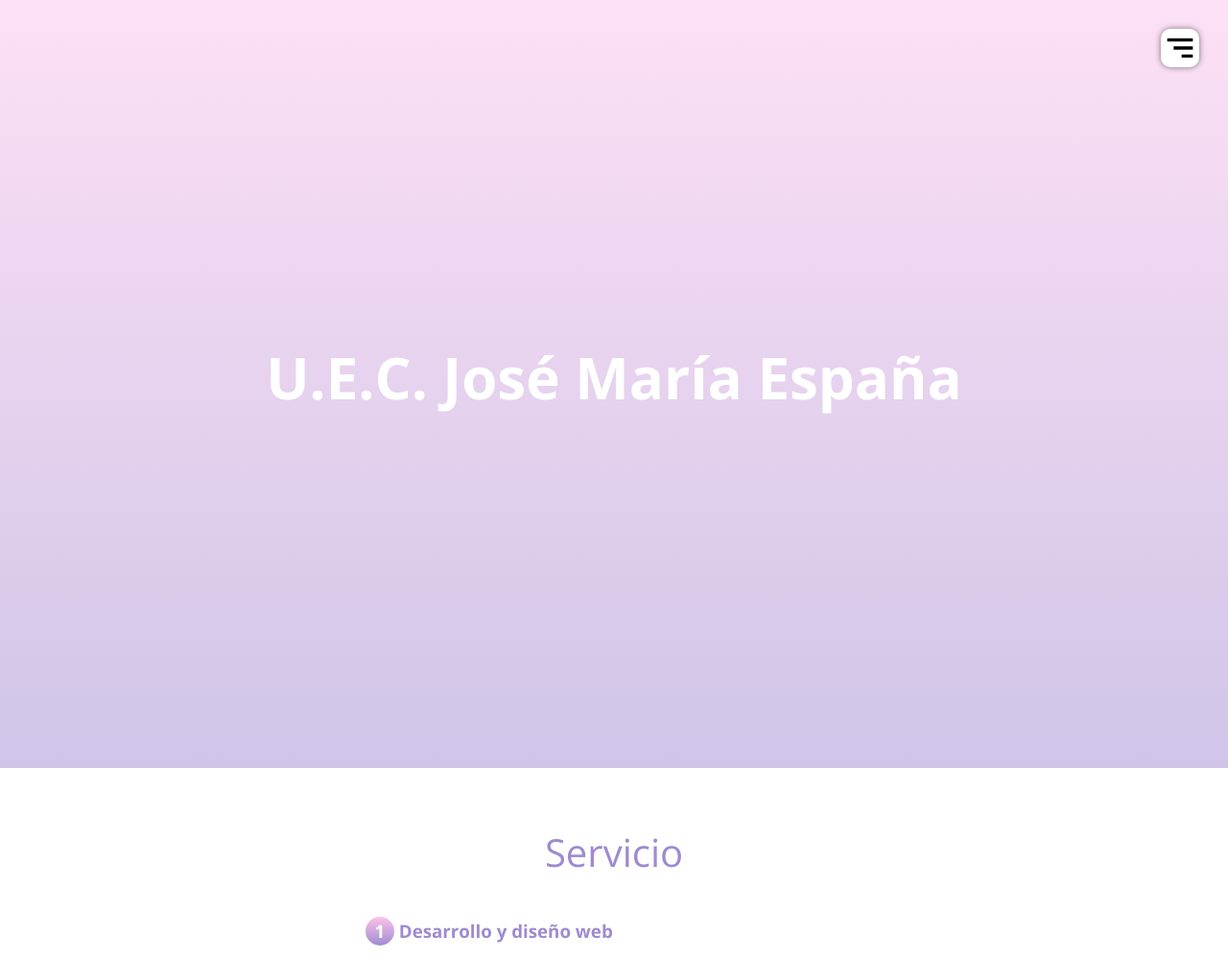
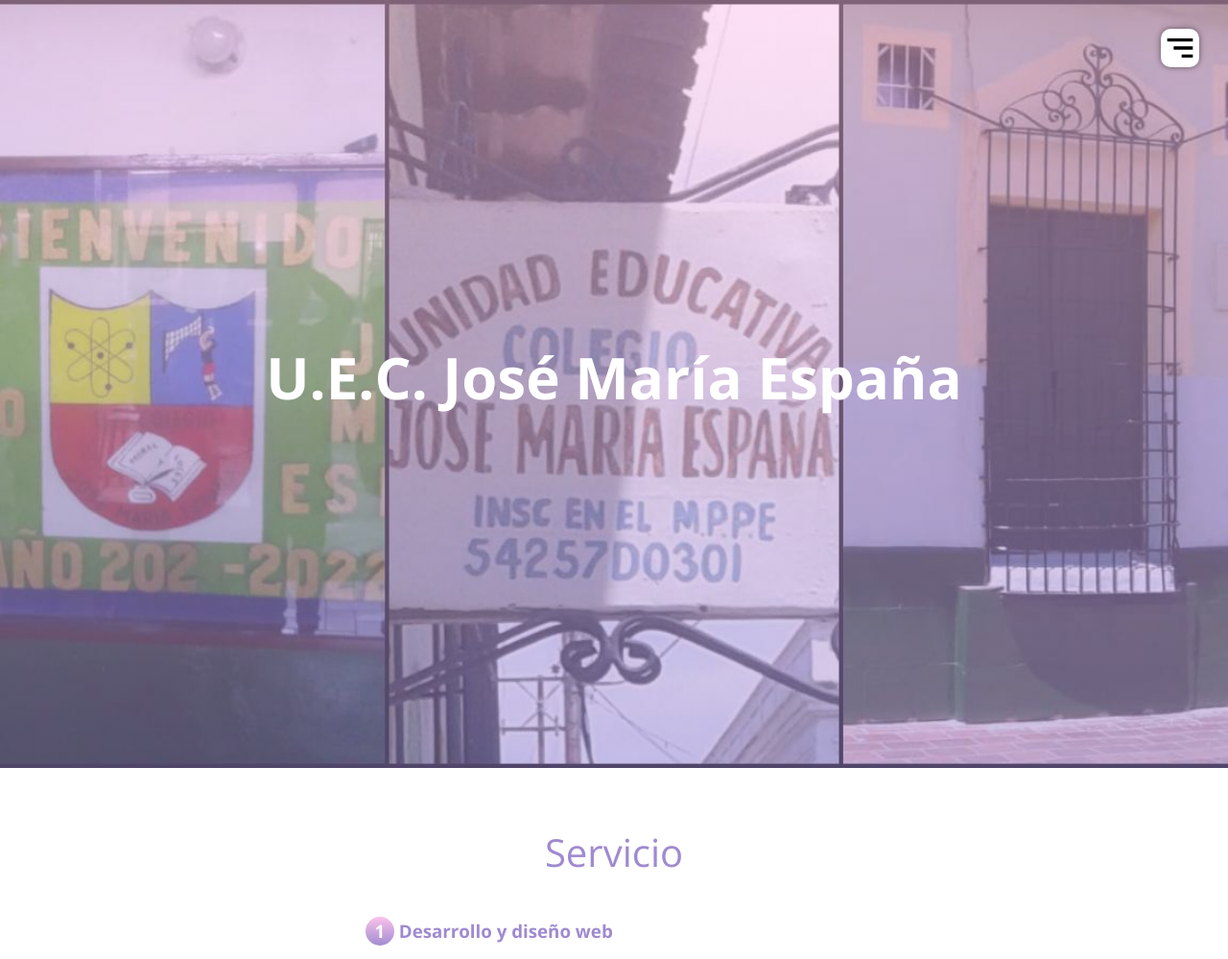
Before and after one commit to UniProyectoING/pruebaWeb, a Django app: page / in a window 1280 px wide. Shown: the top 999 px of the page at 96% size. Run offline with Django 4.2, Linux system fonts and the light colour scheme.

Commit message:
Update index.html

```diff
--- a/appPrueba/templates/index.html
+++ b/appPrueba/templates/index.html
@@ -12,12 +12,14 @@
     <link href="https://fonts.googleapis.com/css2?family=Open+Sans:wght@300;400;700&display=swap" rel="stylesheet">
     <title></title>
     <style>
+        header {
             height: 100vh;
             background-image: linear-gradient(to top, hsla(258, 43%, 68%, 0.5) 0%, rgb(251, 194, 235, 0.5) 100%), url('{% static "banner.jpeg" %}');
             background-repeat: no-repeat;
             background-size: cover;
             background-attachment: fixed;
             background-position: center;
+        }
     </style>
 </head>
 <body>
```
Lines whose indentation alone changed are shown as unchanged.
